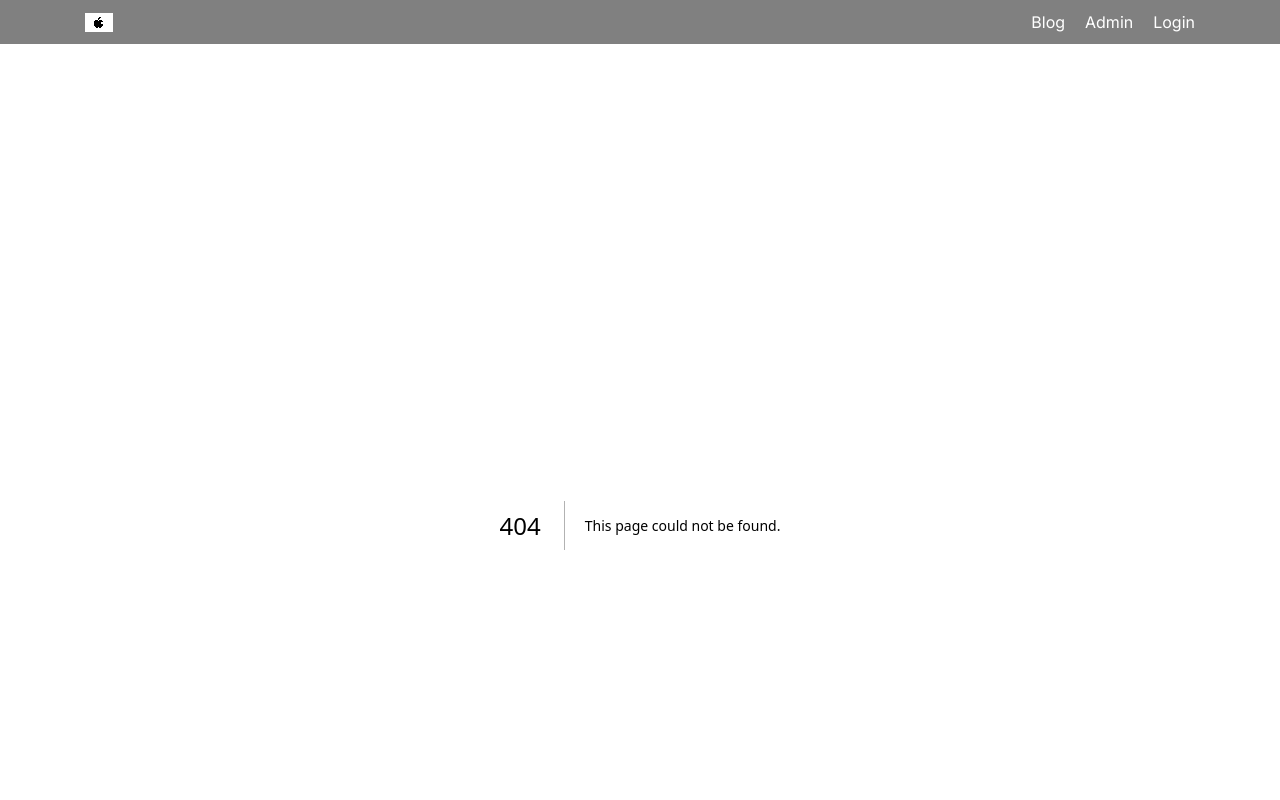
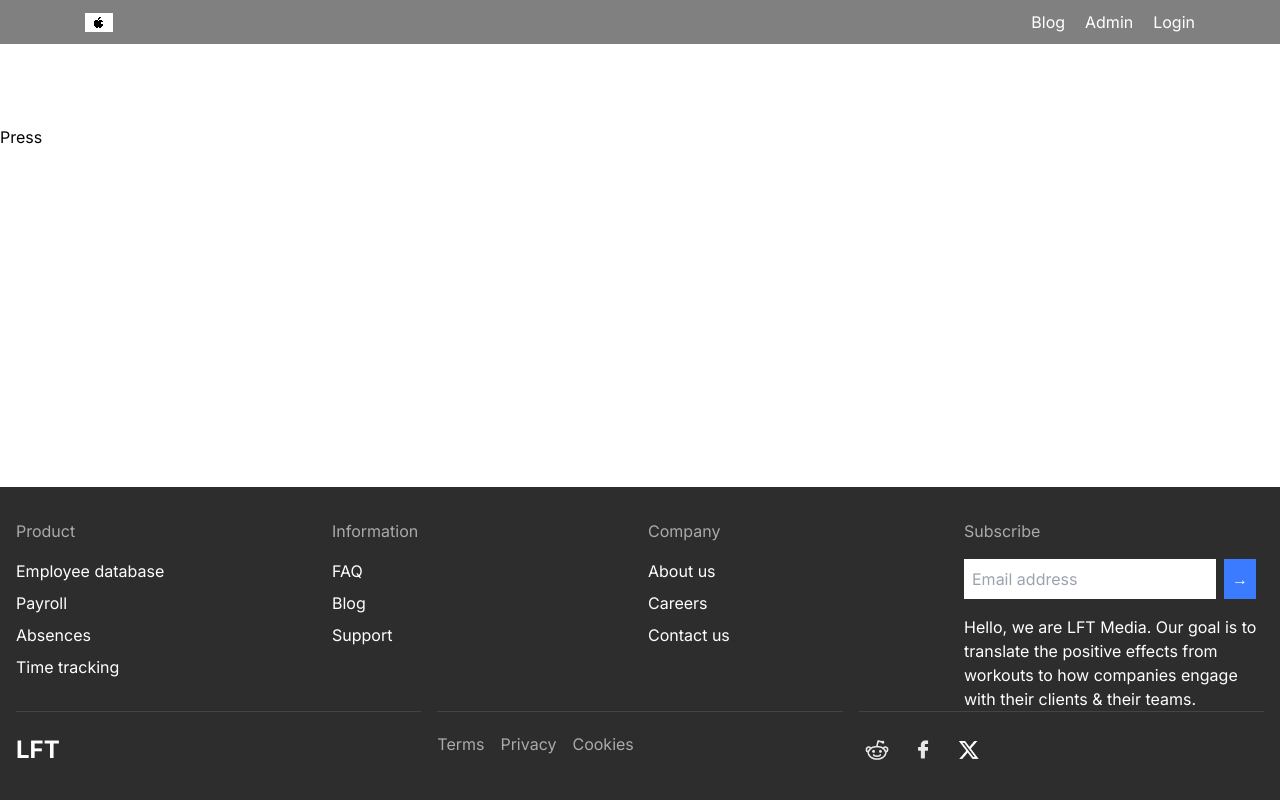
Before and after one commit to ma-xk/flask-next-ytp, a Next.js app: page /test-route in a window 1280 px wide. Before the commit this address had no page. Shown: the top 800 px of the page. Built offline with nearby package versions, Linux system fonts and the light colour scheme.

Commit message:
test route with test button

```diff
--- /dev/null
+++ b/app/(routes)/test-route/page.js
@@ -0,0 +1,15 @@
+import React from 'react'
+import Button from '@/app/components/common/Button'
+import Test1 from '@/app/components/test/test1'
+
+function TestRoute() {
+  return (
+    <div>
+        <Test1/>
+    </div>
+  )
+}
+
+export default TestRoute
+
+//this works
--- /dev/null
+++ b/app/components/common/Button.js
@@ -0,0 +1,15 @@
+'use client'
+
+import React from 'react';
+
+const Button = ({ onClick, children }) => {
+  return (
+    <button style={{}} onClick={onClick}>
+      {children}
+    </button>
+  );
+};
+
+export default Button;
+
+//how can this be truly resuable if we can't make the function in the page.
--- /dev/null
+++ b/app/components/test/test1.js
@@ -0,0 +1,16 @@
+'use client'
+import React from 'react';
+import Button from '../common/Button';
+function test1() {
+  function handleClick() {
+    console.log('test');
+  }
+
+  return (
+    <div>
+      <Button onClick={handleClick}>Press</Button>
+    </div>
+  );
+}
+
+export default test1;
```
